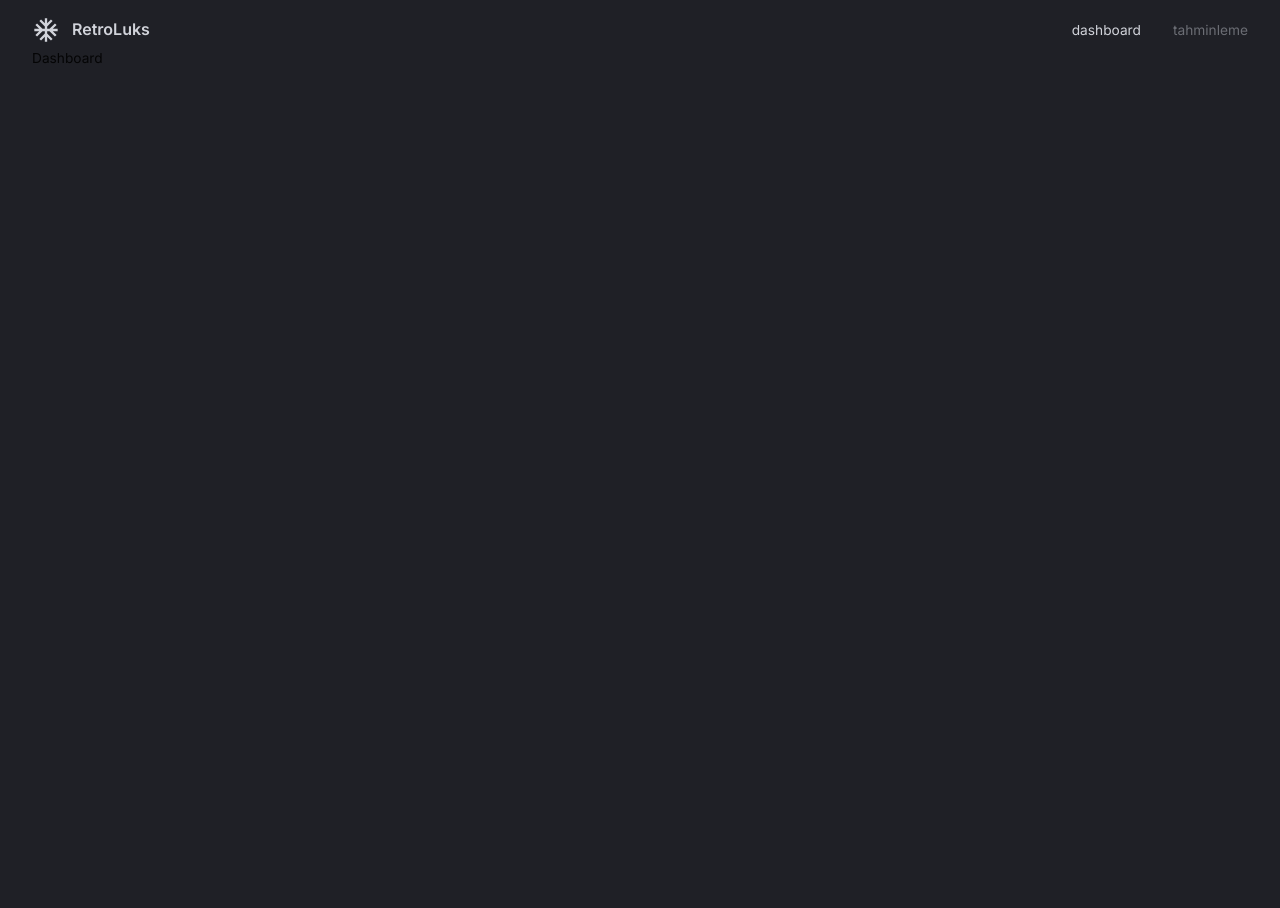
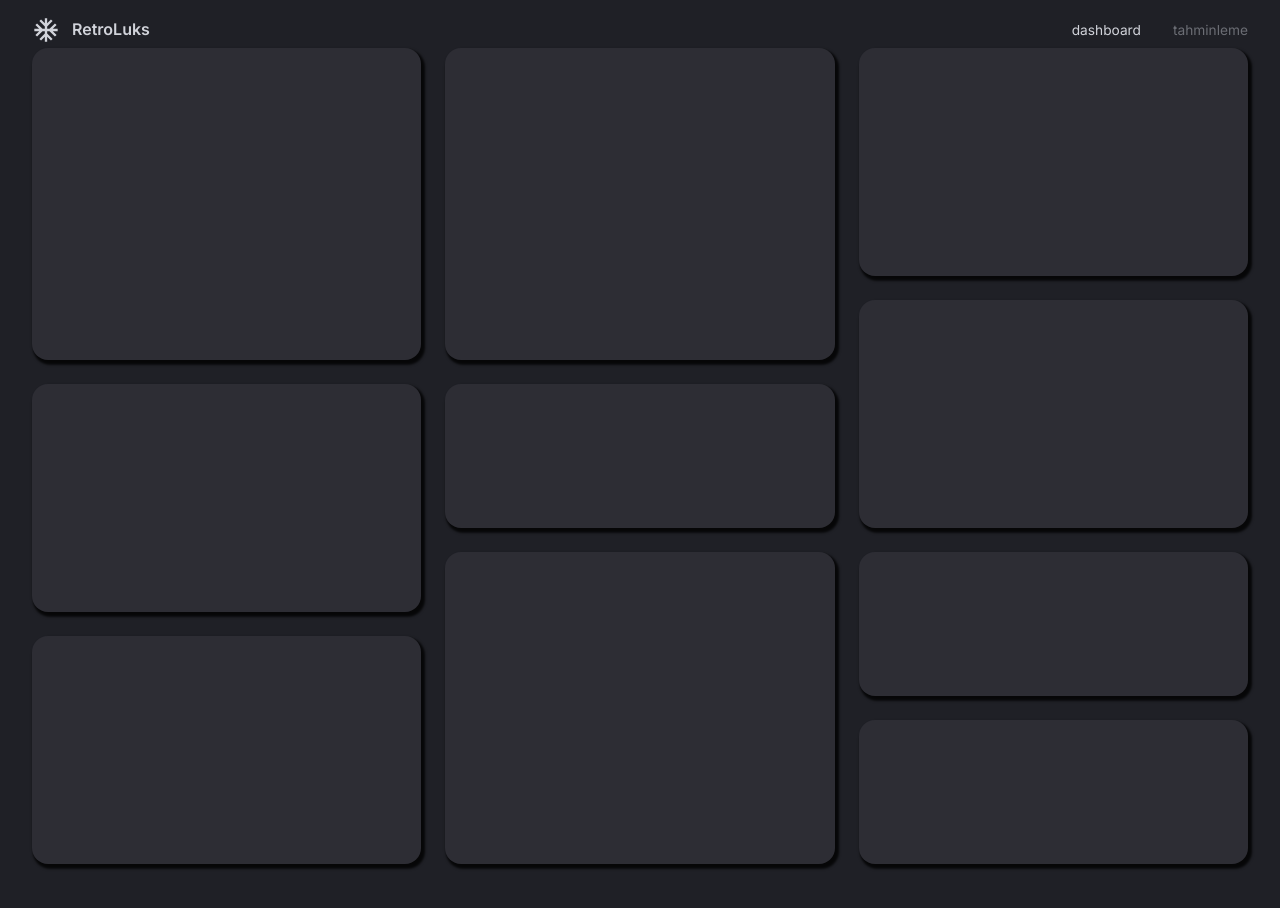
Before and after one commit to berkeralanli/Karar-Destek-Sistemleri, a React (Vite) app: page / in a window 1280 px wide. Shown: the top 908 px of the page. Before the commit the page ends 800 px from the top, so only its background shows below. Built offline with nearby package versions, Linux system fonts and the light colour scheme.

Commit message:
dashboard-rows-a.b.c

```diff
--- /dev/null
+++ b/src/components/DashboardBox.tsx
@@ -0,0 +1,10 @@
+import { Box } from "@mui/material";
+import { styled } from "@mui/system";
+
+const DashboardBox = styled(Box)(({ theme }) => ({
+  backgroundColor: theme.palette.background.light,
+  borderRadius:"1rem",
+  boxShadow: "0.15rem 0.2rem 0.15rem 0.1rem rgba(0,0,0, .8)",
+}));
+
+export default DashboardBox;
--- /dev/null
+++ b/src/scenes/dashboard/Row1.tsx
@@ -0,0 +1,16 @@
+import DashboardBox from '@/components/DashboardBox'
+import React from 'react'
+
+type Props = {}
+
+const Row1 = (props: Props) => {
+  return (
+    <>
+    <DashboardBox gridArea="a"></DashboardBox>
+    <DashboardBox gridArea="b"></DashboardBox>
+    <DashboardBox gridArea="c"></DashboardBox>
+    </>
+  )
+}
+
+export default Row1
--- /dev/null
+++ b/src/scenes/dashboard/Row2.tsx
@@ -0,0 +1,16 @@
+import DashboardBox from '@/components/DashboardBox'
+import React from 'react'
+
+type Props = {}
+
+const Row2 = (props: Props) => {
+  return (
+    <>
+    <DashboardBox gridArea="d"></DashboardBox>
+    <DashboardBox gridArea="e"></DashboardBox>
+    <DashboardBox gridArea="f"></DashboardBox>
+    </>
+  )
+}
+
+export default Row2
--- /dev/null
+++ b/src/scenes/dashboard/Row3.tsx
@@ -0,0 +1,17 @@
+import DashboardBox from '@/components/DashboardBox'
+import React from 'react'
+
+type Props = {}
+
+const Row3 = (props: Props) => {
+  return (
+    <>
+    <DashboardBox gridArea="g"></DashboardBox>
+    <DashboardBox gridArea="h"></DashboardBox>
+    <DashboardBox gridArea="i"></DashboardBox>
+    <DashboardBox gridArea="j"></DashboardBox>
+    </>
+  )
+}
+
+export default Row3
--- a/src/scenes/dashboard/index.tsx
+++ b/src/scenes/dashboard/index.tsx
@@ -1,8 +1,10 @@
-import { Box, useTheme } from '@mui/material';
+import { Box, useMediaQuery } from '@mui/material';
+import Row1 from './Row1';
+import Row2 from './Row2';
+import Row3 from './Row3';
 
-type Props = {};
 
-const gridTemplate = `
+const gridTemplateLargeScreens= `
   "a b c"
   "a b c"
   "a b c"
@@ -13,18 +15,69 @@
   "g h i"
   "g h j"
   "g h j"
+`;
+const gridTemplatesSmallScreens= `
+  "a"
+  "a"
+  "a"
+  "a"
+  "b"
+  "b"
+  "b"
+  "b"
+  "c"
+  "c"
+  "c"
+  "d"
+  "d"
+  "d"
+  "e"
+  "e"
+  "f"
+  "f"
+  "f"
+  "g"
+  "g"
+  "g"
+  "h"
+  "h"
+  "h"
+  "h"
+  "i"
+  "i"
+  "j"
+  "j"
 
-`
+`;
+const Dashboard = () => {
+  const isAboveMediumScreens = useMediaQuery("(min-width: 1200px)");
 
-
-const Dashboard = (props: Props) => {
-  const { palette } = useTheme();
-  return <Box width="100%" height="100%" display="grid" gap="1.rem"
-  sx={{
+  return (
+  <Box
+  width="100%"
+  height="100%"
+  display="grid"
+  gap="1.5rem"
+  sx={
+    isAboveMediumScreens
+    ? {
     gridTemplateColumns: "repeat(3, minmax(370px, 1fr))",
     gridTemplateRows: "repeat(10, minmax(60px, 1fr))",
-    gridTemplateAreas: gridTemplate,
-  }}>Dashboard</Box>
+    gridTemplateAreas: gridTemplateLargeScreens,
+  }
+  : {
+    gridAutoColumns: "1fr",
+    gridAutoRows: "80px",
+    gridTemplateAreas: gridTemplatesSmallScreens,
+  }
+}
+  >
+    <Row1/>
+    <Row2/>
+    <Row3/>
+    </Box>
+
+  );
 };
 
 export default Dashboard;
```
